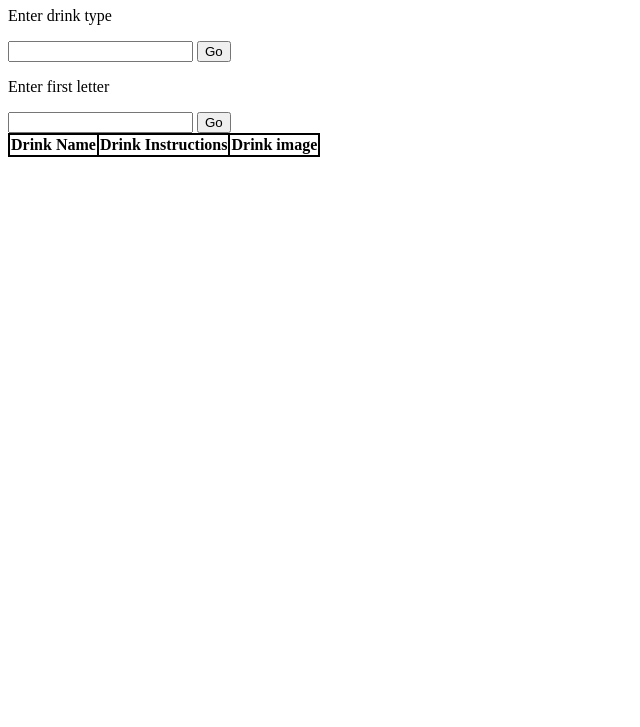
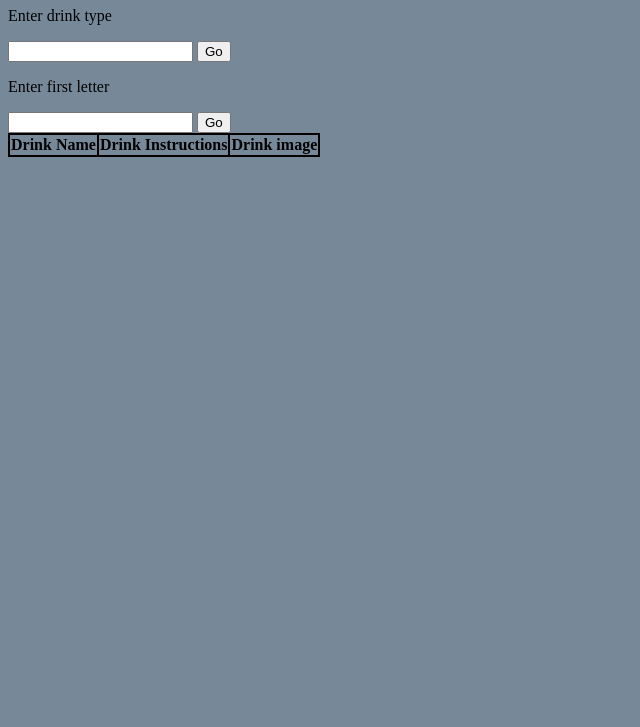
Before and after one commit to Chesten/CIS_371_Project_3, a website built with Parcel: page src/index.html in a window 1280 px wide. Shown: the part 73-800 px from the top of the page, without its empty margins (0-640 px from the left). Built offline with nearby package versions, Linux system fonts and the light colour scheme.

Commit message:
style change
better looking

```diff
--- a/src/vanpelch.css
+++ b/src/vanpelch.css
@@ -4,3 +4,11 @@ table, th, td {
 
     text-align: center;
   }
+
+table{
+  max-width: 45em;
+}
+
+body{
+  background-color: lightslategrey;
+}
```
